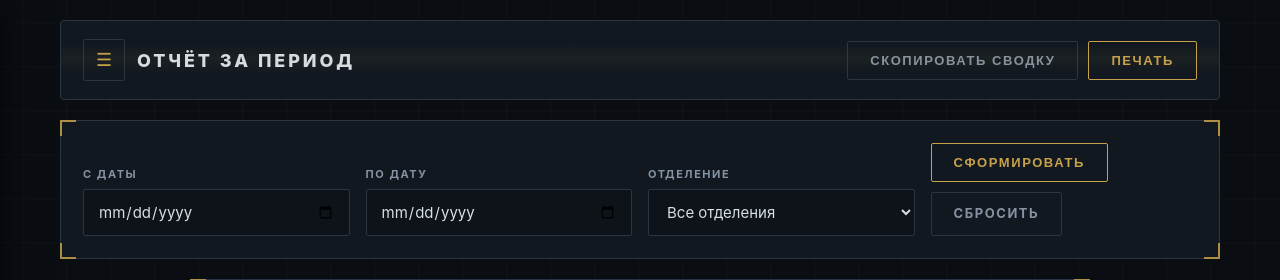
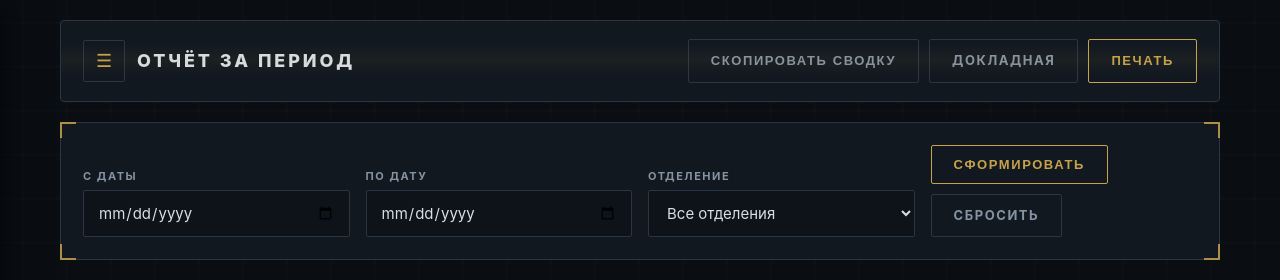
Before and after one commit to Anon2200/patrol-system, a FastAPI app: template templates/report.html in a window 1280 px wide. Shown: the top 280 px of the page. Run offline with FastAPI, Linux system fonts and the light colour scheme; the template is opened without the code that fills it, so the values that code supplies are empty.

Commit message:
Update report.html

```diff
--- a/templates/report.html
+++ b/templates/report.html
@@ -16,8 +16,9 @@
                 <button class="menu-toggle-inline" onclick="openSidebar()" title="Меню">☰</button>
                 <div class="page-title"><span>Отчёт за период</span></div>
             </div>
-            <div style="display: flex; gap: 10px;">
+            <div style="display: flex; gap: 10px; flex-wrap: wrap;">
                 <button class="btn btn-secondary" onclick="copySummary()">Скопировать сводку</button>
+                <a class="btn btn-secondary" href="/admin/memo?date_from={{ period_start }}&date_to={{ period_end }}&department={{ dept_filter }}">Докладная</a>
                 <button class="btn btn-primary" onclick="window.print()">Печать</button>
             </div>
         </div>
@@ -108,11 +109,6 @@
             const src = document.getElementById('summarySrc');
             const txt = src.value;
             function done() { showToast('Сводка скопирована в буфер'); }
-            if (navigator.clipboard && navigator.clipboard.writeText) {
-                navigator.clipboard.writeText(txt).then(done).catch(function () { fallback(); });
-            } else {
-                fallback();
-            }
             function fallback() {
                 src.style.display = 'block';
                 src.select();
@@ -120,6 +116,11 @@
                 src.style.display = 'none';
                 done();
             }
+            if (navigator.clipboard && navigator.clipboard.writeText) {
+                navigator.clipboard.writeText(txt).then(done).catch(fallback);
+            } else {
+                fallback();
+            }
         }
     </script>
 </body>
```
